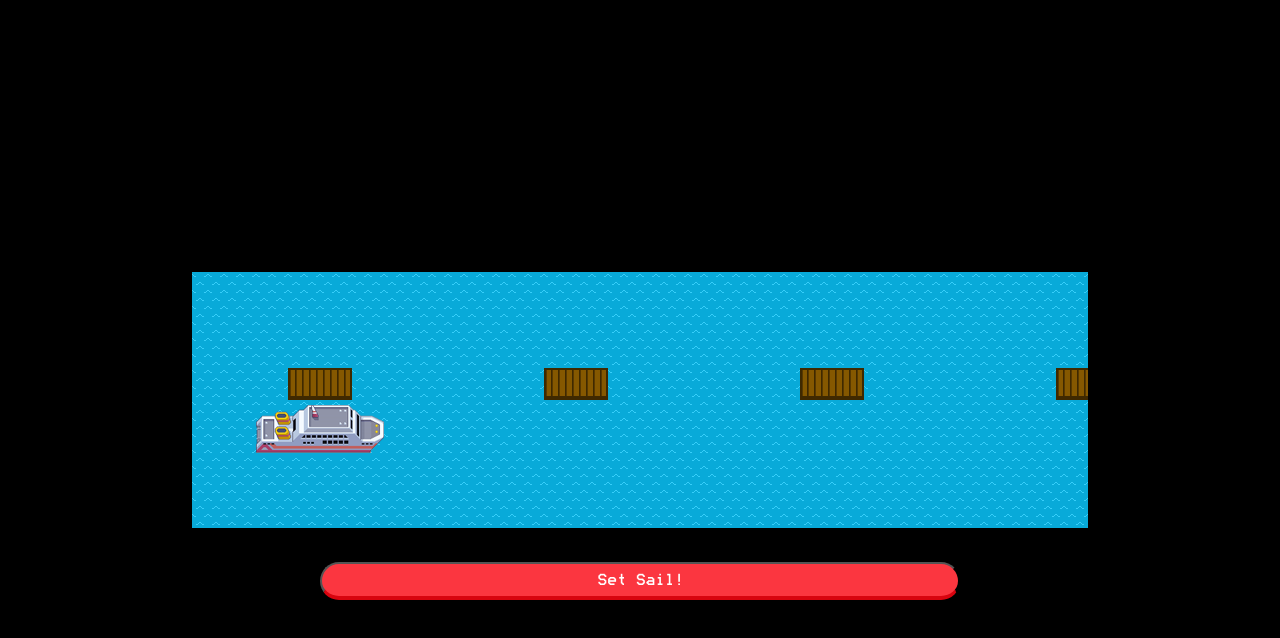
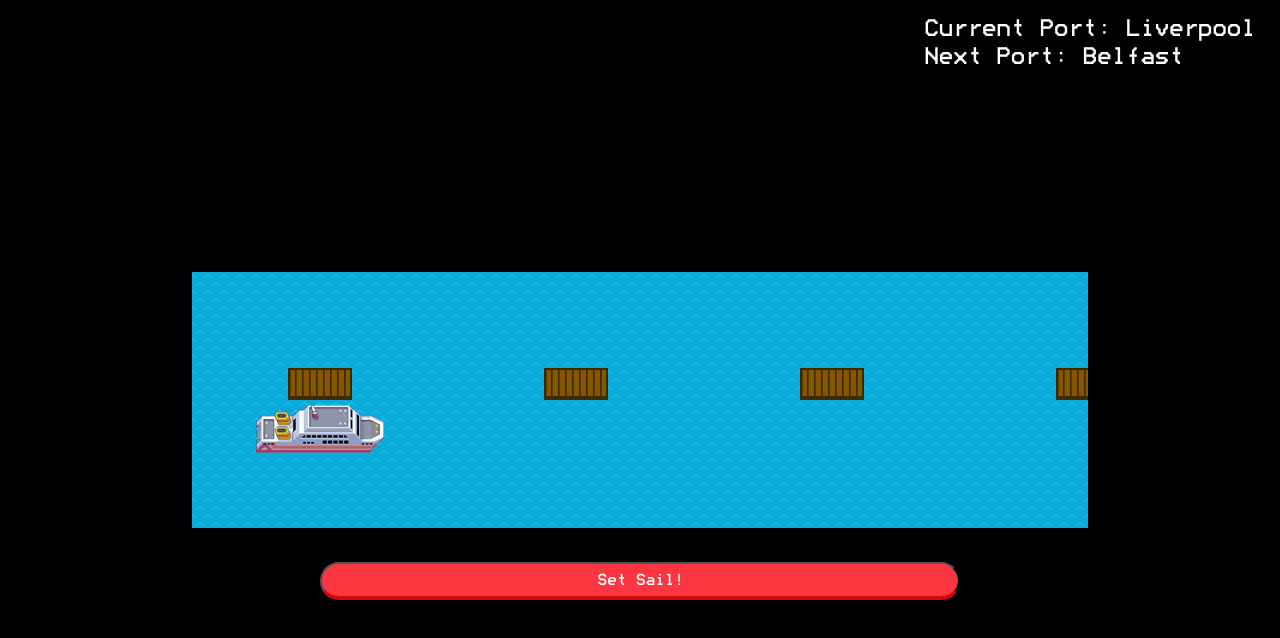
Before and after one commit to benjQuinn/cruise-ships, a website: page index.html in a window 1280 px wide. Drawn offline with Linux system fonts and the light colour scheme.

Commit message:
Added HUD functionality

```diff
--- a/index.html
+++ b/index.html
@@ -13,11 +13,9 @@
     <script src="./src/ship.js"></script>
 </head>
 <body id="body">
-    <!-- <div id="message"></div> -->
-    <!-- <div id="hud">
-        <p id="pTop">Current Port: </p>
-        <p id="pBottom">Next port: </p>
-    </div> -->
+    <div id="hud">
+
+    </div>
     <div id="viewport">
         <div id="ports">
 
@@ -40,12 +38,10 @@
         const itinerary = new Itinerary([portOne, portTwo, portThree, portFour]);
         const ship = new Ship(itinerary);
         const controller = new Controller(ship);
-        const nextPortIndex = ship.itinerary.ports.indexOf(ship.currentPort) + 1;
 
         controller.renderPorts(itinerary.ports);
         controller.renderShip();
-        // controller.renderHUD(`Current Port: ${ship.currentPort.name}`, `Next Port: ${ship.itinerary.ports[nextPortIndex + 1].name}`);
-        controller.renderHUD();
+
     </script>
 
 </body>
--- a/src/controller.js
+++ b/src/controller.js
@@ -3,6 +3,7 @@
         constructor(ship) {
             this.ship = ship;
             this.initialiseSea();
+            this.initialiseHUD();
 
             const setSailButton = document.querySelector("#setsail");
             setSailButton.addEventListener('click', () => {
@@ -19,6 +20,14 @@
                 document.querySelector("#viewport").style.backgroundImage = `url("${backgrounds[backgroundIndex % backgrounds.length]}")`;
                 backgroundIndex += 1;
             }, 500);
+        }
+
+        initialiseHUD() {
+            const hud = document.querySelector("#hud");
+            const currentPortIndex = ship.itinerary.ports.indexOf(ship.currentPort);
+            const nextPortIndex = currentPortIndex + 1;
+
+            hud.innerHTML = `Current Port: ${ship.currentPort.name} <br/> Next Port: ${ship.itinerary.ports[nextPortIndex].name}`;
         }
 
         renderPorts(ports) {
@@ -49,26 +58,35 @@
 
         setSail() {
             const ship = this.ship;
-            const nextPortIndex = ship.itinerary.ports.indexOf(ship.currentPort) + 1;
+            const currentPortIndex = ship.itinerary.ports.indexOf(ship.currentPort);
+            const nextPortIndex = currentPortIndex + 1;
             const nextPortElement = document.querySelector(`[data-port-index='${nextPortIndex}']`);
 
             if(!nextPortElement) {
                 return this.renderMessage("End of the line!");
             }
 
+            this.updateHUD(`Sailing...`);
             this.renderMessage(`Now departing ${ship.currentPort.name}...`);
 
             const shipElement = document.querySelector("#ship");
             const sailInterval = setInterval(() => {
                 const shipLeft = parseInt(shipElement.style.left, 10);
                 if (shipLeft === (nextPortElement.offsetLeft - 32)) {
+
                     ship.leavePort();
                     ship.dock();
-                    // this.renderHUD(`Current Port: ${ship.currentPort.name}`, `Next Port: ${ship.itinerary.ports[nextPortIndex].name}`);
-                    this.renderHUD();
-                    this.renderMessage(`Now docked at ${ship.currentPort.name}`)
+
+                    if (currentPortIndex === ship.itinerary.ports.length - 2) {
+                        return this.updateHUD(`Current Port: ${ship.currentPort.name}`);
+                    } else {
+                         this.updateHUD(`Current Port: ${ship.currentPort.name} <br/> Next Port: ${ship.itinerary.ports[nextPortIndex + 1].name}`);
+                    };
+
+                    this.renderMessage(`Now docked at ${ship.currentPort.name}`);
                     clearInterval(sailInterval);
                 }
+
                 shipElement.style.left = `${shipLeft + 1}px`
                 document.querySelector("#viewport").scrollLeft += 1;
             }, 20);
@@ -89,32 +107,11 @@
             }, 2000);
         }
 
-        renderHUD() {
-            const bodyContainer = document.querySelector("#body");
-            const hud = document.createElement("div");
-            const pTop = document.createElement("p");
-            const pBottom = document.createElement("p");
-            const nextPortIndex = ship.itinerary.ports.indexOf(ship.currentPort) + 1;
+        updateHUD(message) {
+            const hud = document.querySelector("#hud");
 
-            pTop.innerHTML = `Current Port: ${ship.currentPort.name}`;
-            pBottom.innerHTML = `Next Port: ${ship.itinerary.ports[nextPortIndex].name}`;
-            hud.id = "hud"
-            hud.appendChild(pTop).appendChild(pBottom);
-            bodyContainer.appendChild(hud)
-
-            setTimeout(() => {
-                bodyContainer.removeChild(hud);
-            }, 4000);
+            hud.innerHTML = message;
         }
-        // renderHUD(currentPort, nextPort) {
-        //     const pTop = document.querySelector("#pTop");
-        //     const pBottom = document.querySelector("#pBottom");
-        //     const nextPortIndex = ship.itinerary.ports.indexOf(ship.currentPort) + 1;
-
-        //     pTop.innerHTML = currentPort;
-        //     pBottom.innerHTML = nextPort;
-
-        // }
 
     }
 
```
